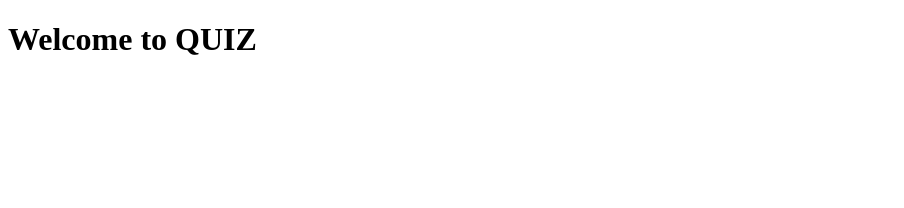
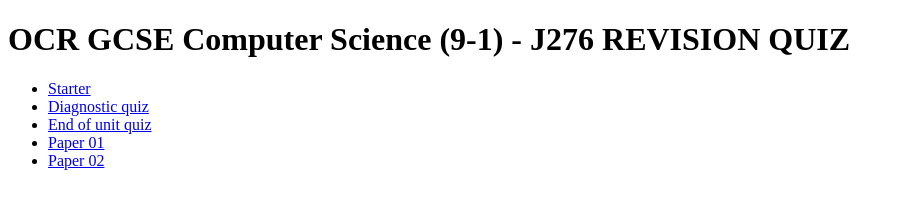
Before and after one commit to cengizc/quiz, a plain HTML site: page index.html in a window 1280 px wide. Shown: the whole page, without its empty margins (0-904 px from the left). Drawn offline with Linux system fonts and the light colour scheme.

Commit message:
Update index.html

```diff
--- a/index.html
+++ b/index.html
@@ -2,12 +2,22 @@
 <html>
     <head>
         <title> OCR GCSE Computer Science (9-1) - J276 QUIZ </title>
-
+        <link rel="stylesheet" href="css/screen.css" type="text/css" >
      <head>
 
     <body>
-        <h1> Welcome to QUIZ</h1>
+        <div id="mainContainer">
+            <h1>OCR GCSE
+                Computer Science (9-1) - J276
+                REVISION QUIZ</h1>
+            <ul>
+                <li><a href="#">Starter</a></li>
+                <li><a href="#">Diagnostic quiz</a></li>
+                <li><a href="#">End of unit quiz</a></li>
+                <li><a href="#">Paper 01</a></li>
+                <li><a href="#">Paper 02</a></li>
+            </ul>
 
-
+        </div>
     </body>
 </html>
```
